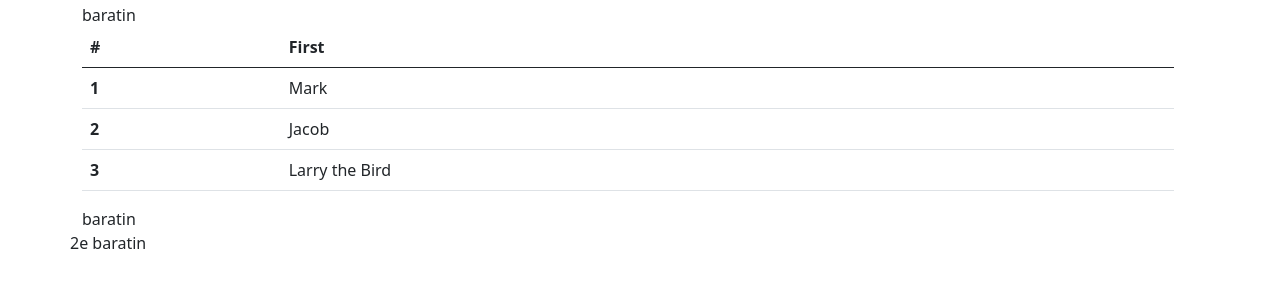
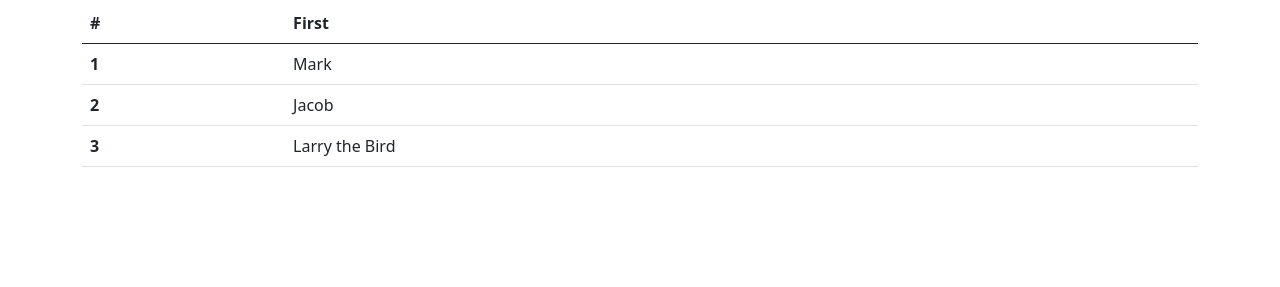
Before and after one commit to areverdy/tp_documentation_css, a plain HTML site: page index.html in a window 1280 px wide. Shown: the part 53-340 px from the top of the page. Drawn offline with nearby package versions, Linux system fonts and the light colour scheme.

Commit message:
modif tableaux

```diff
--- a/index.html
+++ b/index.html
@@ -10,13 +10,8 @@
 <body>
     <div class="container-fluid">
         <h1 class="text-center">Les propriétés CSS</h1>
+    </div>
     <div class="container">
-            <div class="row">
-              <div class="col">
-                baratin
-                </div>
-        <div class="row">
-            <div class="col">
         <div class="table">
             <table class="table">
                 <thead>
@@ -25,7 +20,6 @@
                     <th scope="col">First</th>
                     </tr>
                 </thead>
-                    <tbody>
                 <tr>
                     <th scope="row">1</th>
                     <td>Mark</td>
@@ -38,13 +32,7 @@
                     <th scope="row">3</th>
                     <td colspan="2">Larry the Bird</td>
                 </tr>
-                    </tbody>
             </table>
-            </div>
-            baratin
-        </div>
-        <div class="row">
-            2e baratin
         </div>
     </div>
 </body>
```
Lines whose indentation alone changed are shown as unchanged.
